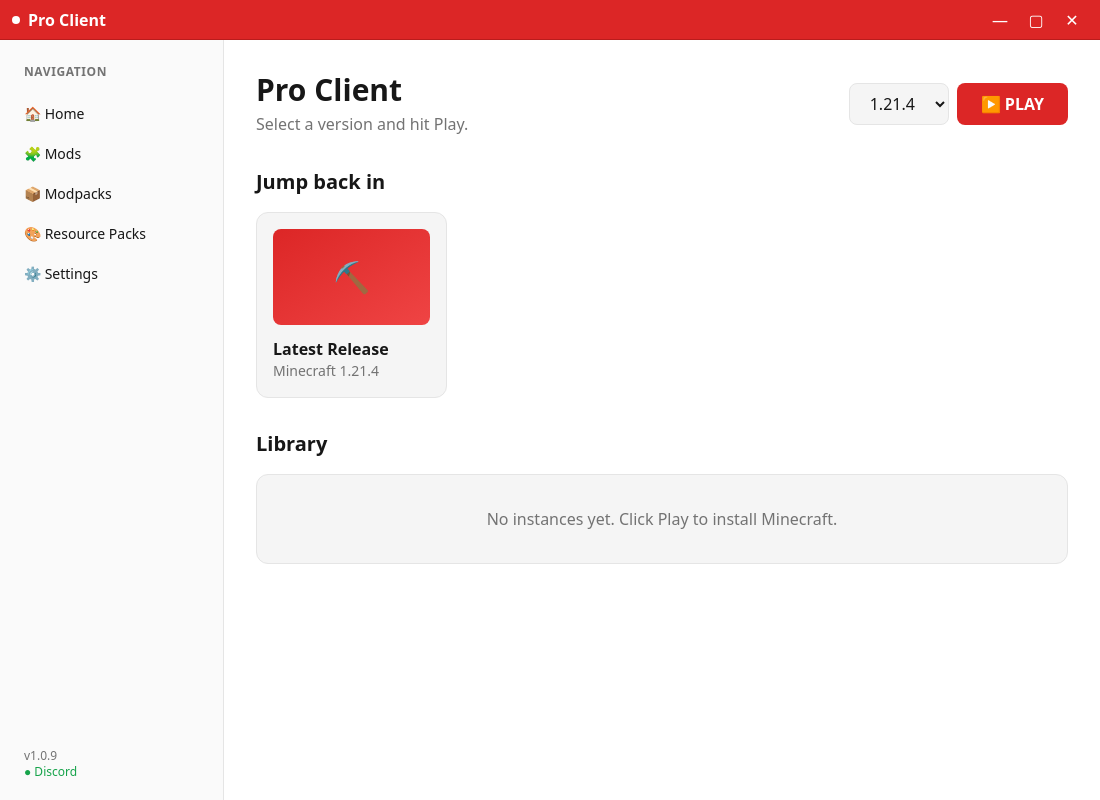
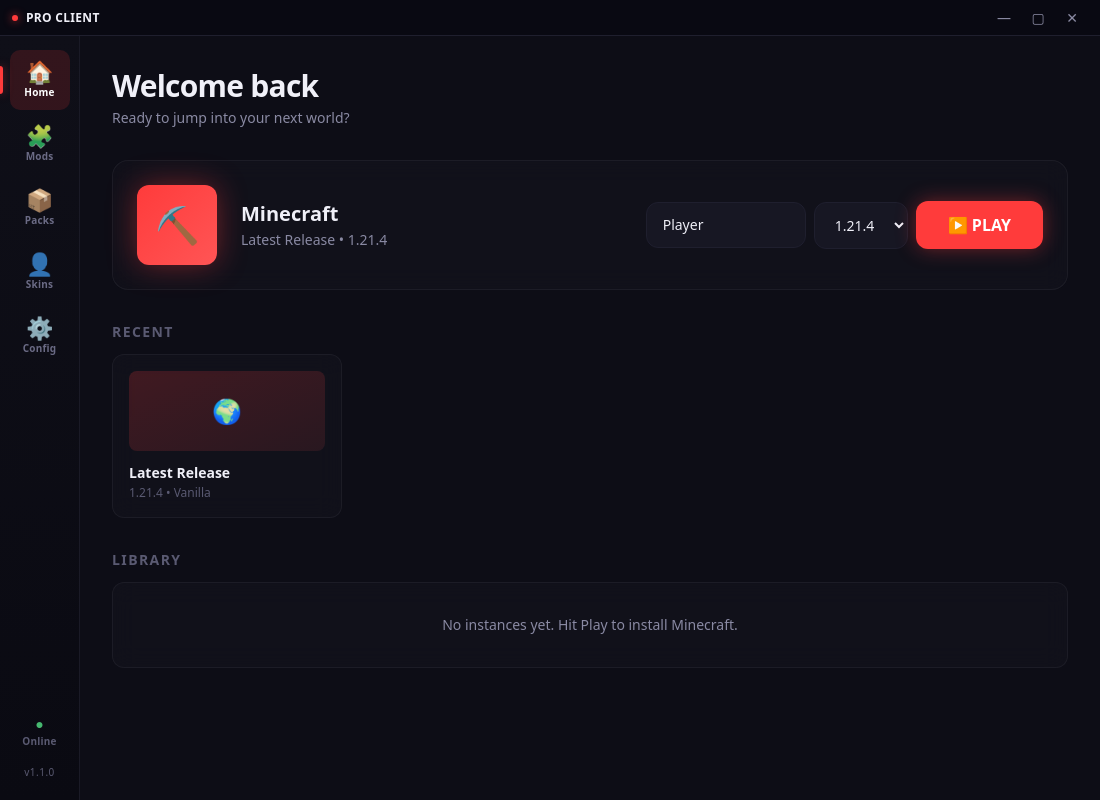
Before and after one commit to OGBONEX/Pro-Launcher, an Electron app: page src/renderer/index.html in a window 1100 px wide. Drawn offline with nearby package versions, Linux system fonts and the light colour scheme.

Commit message:
Update index.html

```diff
--- a/src/renderer/index.html
+++ b/src/renderer/index.html
@@ -11,66 +11,77 @@
       theme: {
         extend: {
           colors: {
-            'surface-1': '#ffffff',
-            'surface-2': '#fafafa',
-            'surface-3': '#f5f5f5',
-            'surface-4': '#e5e5e5',
-            'surface-5': '#d4d4d4',
-            'text-primary': '#171717',
-            'text-secondary': '#737373',
-            'brand': '#dc2626',
-            'brand-dark': '#b91c1c',
-            'brand-light': '#ef4444'
+            'bg-deep':    '#0a0a12',
+            'bg-base':    '#0d0d16',
+            'bg-panel':   '#14141e',
+            'bg-raised':  '#1a1a26',
+            'border-dim': '#1f1f2e',
+            'border-lit': '#2a2a3f',
+            'text-hi':    '#f0f0f8',
+            'text-lo':    '#8a8aa3',
+            'text-dim':   '#5a5a72',
+            'brand':      '#ff3b3b',
+            'brand-hi':   '#ff5555',
+            'brand-glow': 'rgba(255,59,59,0.35)'
           }
         }
       }
     }
   </script>
 </head>
-<body class="bg-surface-1 text-text-primary overflow-hidden">
+<body class="bg-bg-base text-text-hi overflow-hidden">
 
   <!-- Titlebar -->
-  <div class="titlebar absolute top-0 left-0 right-0 h-10 bg-brand text-white border-b border-brand-dark flex justify-between items-center px-3 select-none z-50">
-    <div class="flex items-center gap-2 font-bold">
-      <span class="w-2 h-2 rounded-full bg-white"></span>
-      <span>Pro Client</span>
+  <div class="titlebar absolute top-0 left-0 right-0 h-9 bg-bg-deep/95 backdrop-blur border-b border-border-dim flex justify-between items-center px-3 z-50">
+    <div class="flex items-center gap-2">
+      <span class="w-1.5 h-1.5 rounded-full bg-brand shadow-[0_0_8px_rgba(255,59,59,0.8)]"></span>
+      <span class="text-xs font-bold tracking-wide text-text-hi">PRO CLIENT</span>
     </div>
-    <div class="flex gap-1">
-      <button id="min" class="w-8 h-7 rounded hover:bg-brand-dark text-white">—</button>
-      <button id="max" class="w-8 h-7 rounded hover:bg-brand-dark text-white">▢</button>
-      <button id="close" class="w-8 h-7 rounded hover:bg-brand-dark text-white">✕</button>
+    <div class="flex gap-0.5">
+      <button id="min" class="w-8 h-7 rounded hover:bg-bg-raised text-text-lo text-sm">—</button>
+      <button id="max" class="w-8 h-7 rounded hover:bg-bg-raised text-text-lo text-sm">▢</button>
+      <button id="close" class="w-8 h-7 rounded hover:bg-brand text-text-lo hover:text-white text-sm">✕</button>
     </div>
   </div>
 
   <!-- App shell -->
-  <div class="pt-10 h-screen flex">
+  <div class="pt-9 h-screen flex">
 
-    <!-- Sidebar -->
-    <aside class="w-56 bg-surface-2 border-r border-surface-4 flex flex-col p-3 gap-1">
-      <div class="px-3 py-3 text-xs uppercase tracking-wider text-text-secondary font-semibold">Navigation</div>
+    <!-- Icon rail -->
+    <aside class="rail w-[80px] flex flex-col items-center py-3">
 
-      <button data-tab="home" class="sidebar-btn active w-full text-left px-3 py-2 rounded-lg text-sm hover:bg-surface-3 transition">
-        🏠 Home
+      <button data-tab="home" class="rail-btn active">
+        <span class="rail-icon">🏠</span>
+        <span>Home</span>
       </button>
-      <button data-tab="mods" class="sidebar-btn w-full text-left px-3 py-2 rounded-lg text-sm hover:bg-surface-3 transition">
-        🧩 Mods
+
+      <button data-tab="mods" class="rail-btn">
+        <span class="rail-icon">🧩</span>
+        <span>Mods</span>
       </button>
-      <button data-tab="modpacks" class="sidebar-btn w-full text-left px-3 py-2 rounded-lg text-sm hover:bg-surface-3 transition">
-        📦 Modpacks
+
+      <button data-tab="modpacks" class="rail-btn">
+        <span class="rail-icon">📦</span>
+        <span>Packs</span>
       </button>
-      <button data-tab="resourcepacks" class="sidebar-btn w-full text-left px-3 py-2 rounded-lg text-sm hover:bg-surface-3 transition">
-        🎨 Resource Packs
+
+      <button data-tab="skins" class="rail-btn">
+        <span class="rail-icon">👤</span>
+        <span>Skins</span>
       </button>
-      <button data-tab="settings" class="sidebar-btn w-full text-left px-3 py-2 rounded-lg text-sm hover:bg-surface-3 transition">
-        ⚙️ Settings
+
+      <button data-tab="settings" class="rail-btn">
+        <span class="rail-icon">⚙️</span>
+        <span>Config</span>
       </button>
 
       <div class="flex-1"></div>
 
-      <div class="px-3 py-2 text-xs text-text-secondary">
-        <div>v1.0.9</div>
-        <div id="discord-status" class="text-green-600">● Discord</div>
+      <div class="rail-btn" style="pointer-events:none;" title="Discord Rich Presence">
+        <span class="rail-icon" style="color:#22c55e; font-size:14px;">●</span>
+        <span class="text-text-dim">Online</span>
       </div>
+      <div class="text-[10px] text-text-dim pb-2 tracking-wider">v1.1.0</div>
     </aside>
 
     <!-- Main content -->
@@ -78,13 +89,30 @@
 
       <!-- HOME TAB -->
       <section id="home" class="tab h-full overflow-y-auto p-8">
-        <div class="flex justify-between items-center mb-8">
+        <div class="flex items-start justify-between mb-8">
           <div>
-            <h1 class="text-3xl font-bold text-text-primary">Pro Client</h1>
-            <p class="text-text-secondary mt-1">Select a version and hit Play.</p>
+            <h1 class="text-3xl font-bold tracking-tight">Welcome back</h1>
+            <p class="text-text-lo mt-1 text-sm">Ready to jump into your next world?</p>
           </div>
-          <div class="flex gap-2">
-            <select id="version-select" class="px-4 py-2 bg-surface-3 rounded-lg border border-surface-4 text-text-primary focus:border-brand outline-none">
+        </div>
+
+        <!-- Big Play panel (Lunar-style) -->
+        <div class="glass rounded-2xl p-6 mb-8 flex items-center gap-6">
+          <div class="w-20 h-20 rounded-xl bg-gradient-to-br from-brand to-brand-hi flex items-center justify-center text-4xl shadow-[0_0_30px_rgba(255,59,59,0.4)]">
+            ⛏️
+          </div>
+          <div class="flex-1">
+            <h2 class="text-xl font-bold">Minecraft</h2>
+            <p class="text-text-lo text-sm mt-0.5">Latest Release • 1.21.4</p>
+          </div>
+          <div class="flex gap-2 items-center">
+            <input id="username-input"
+                   placeholder="Username"
+                   value="Player"
+                   maxlength="16"
+                   class="px-4 py-3 bg-bg-raised/80 rounded-xl border border-border-dim text-text-hi focus:border-brand outline-none w-40 text-sm" />
+            <select id="version-select"
+                    class="px-4 py-3 bg-bg-raised/80 rounded-xl border border-border-dim text-text-hi focus:border-brand outline-none text-sm">
               <option value="1.21.4">1.21.4</option>
               <option value="1.21.1">1.21.1</option>
               <option value="1.20.6">1.20.6</option>
@@ -95,31 +123,29 @@
               <option value="1.12.2">1.12.2</option>
               <option value="1.8.9">1.8.9</option>
             </select>
-            <button id="play" class="px-6 py-2 bg-brand rounded-lg font-bold text-white hover:bg-brand-dark transition">
+            <button id="play" class="px-8 py-3 bg-brand rounded-xl font-bold text-white hover:bg-brand-hi transition shadow-[0_0_20px_rgba(255,59,59,0.4)] hover:shadow-[0_0_30px_rgba(255,59,59,0.6)]">
               ▶ PLAY
             </button>
           </div>
         </div>
 
-        <p id="status" class="text-text-secondary text-sm mb-6"></p>
+        <p id="status" class="text-text-lo text-sm mb-6"></p>
 
         <section class="mb-8">
-          <h2 class="text-xl font-semibold mb-4">Jump back in</h2>
-          <div class="grid grid-cols-1 md:grid-cols-2 lg:grid-cols-4 gap-4">
-            <div class="bg-surface-3 rounded-xl p-4 border border-surface-4 hover:border-brand transition cursor-pointer">
-              <div class="w-full h-24 bg-gradient-to-br from-brand to-brand-light rounded-lg mb-3 flex items-center justify-center">
-                <span class="text-3xl">⛏️</span>
-              </div>
-              <h3 class="font-bold">Latest Release</h3>
-              <p class="text-sm text-text-secondary">Minecraft 1.21.4</p>
+          <h2 class="text-sm font-bold uppercase tracking-widest text-text-dim mb-3">Recent</h2>
+          <div class="grid grid-cols-1 md:grid-cols-2 lg:grid-cols-4 gap-3">
+            <div class="glass rounded-xl p-4 hover:border-brand/40 transition cursor-pointer">
+              <div class="w-full h-20 rounded-lg bg-gradient-to-br from-brand/20 to-brand-hi/10 mb-3 flex items-center justify-center text-2xl">🌍</div>
+              <h3 class="font-semibold text-sm">Latest Release</h3>
+              <p class="text-xs text-text-dim mt-0.5">1.21.4 • Vanilla</p>
             </div>
           </div>
         </section>
 
         <section>
-          <h2 class="text-xl font-semibold mb-4">Library</h2>
-          <div class="bg-surface-3 rounded-xl p-8 border border-surface-4 text-center">
-            <p class="text-text-secondary">No instances yet. Click Play to install Minecraft.</p>
+          <h2 class="text-sm font-bold uppercase tracking-widest text-text-dim mb-3">Library</h2>
+          <div class="glass rounded-xl p-8 text-center">
+            <p class="text-text-lo text-sm">No instances yet. Hit Play to install Minecraft.</p>
           </div>
         </section>
       </section>
@@ -130,20 +156,20 @@
       <!-- MODPACKS TAB -->
       <section id="modpacks" class="tab hidden h-full p-8 overflow-y-auto">
         <h2 class="text-2xl font-bold mb-2">Modpacks</h2>
-        <p class="text-text-secondary">Modpack browser coming soon.</p>
+        <p class="text-text-lo">Modpack browser coming soon.</p>
       </section>
 
-      <!-- RESOURCE PACKS TAB -->
-      <section id="resourcepacks" class="tab hidden h-full p-8 overflow-y-auto">
-        <h2 class="text-2xl font-bold mb-2">Resource Packs</h2>
-        <p class="text-text-secondary">Browse resource packs coming soon.</p>
+      <!-- SKINS TAB -->
+      <section id="skins" class="tab hidden h-full p-8 overflow-y-auto">
+        <h2 class="text-2xl font-bold mb-2">Skins</h2>
+        <p class="text-text-lo">Skin system coming soon.</p>
       </section>
 
       <!-- SETTINGS TAB -->
       <section id="settings" class="tab hidden h-full p-8 overflow-y-auto">
         <h2 class="text-2xl font-bold mb-4">Settings</h2>
-        <div class="bg-surface-3 rounded-xl p-6 border border-surface-4">
-          <p class="text-text-secondary">Settings coming soon.</p>
+        <div class="glass rounded-xl p-6">
+          <p class="text-text-lo text-sm">Settings coming soon.</p>
         </div>
       </section>
 
```
